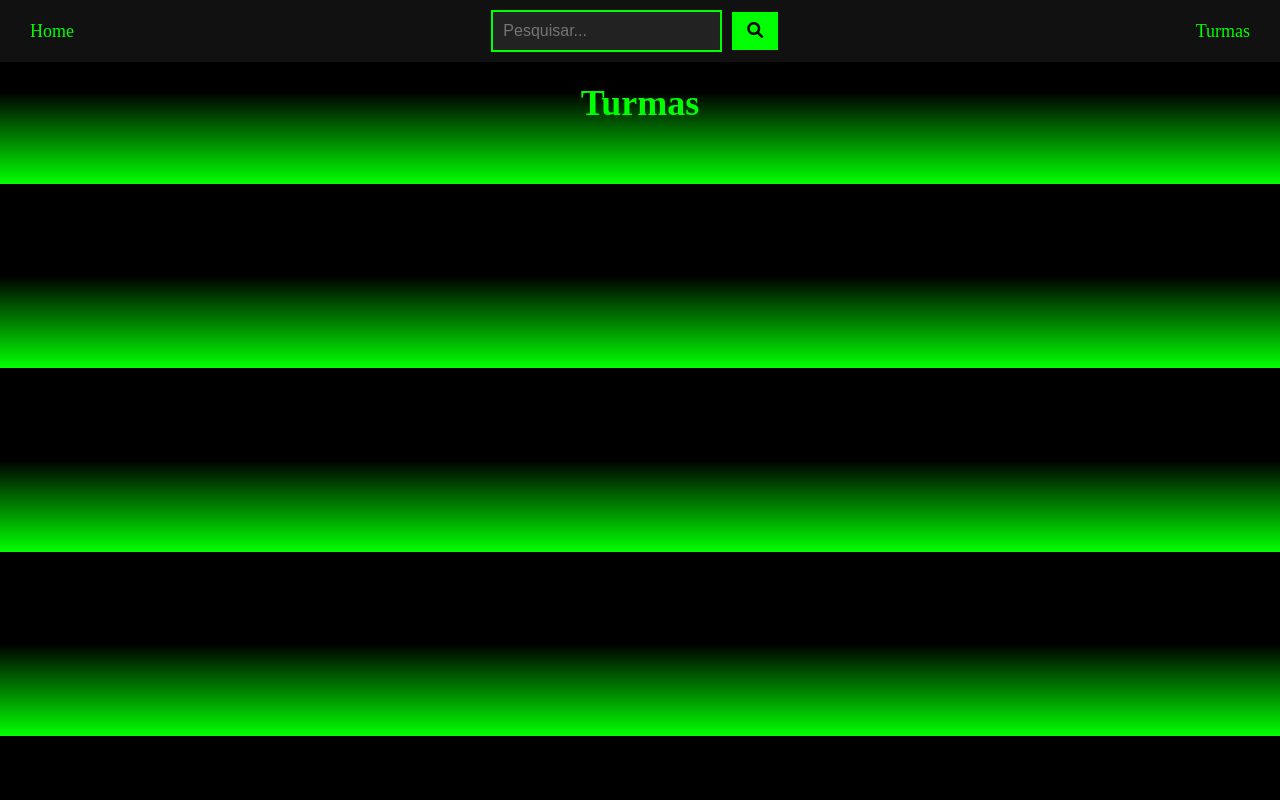
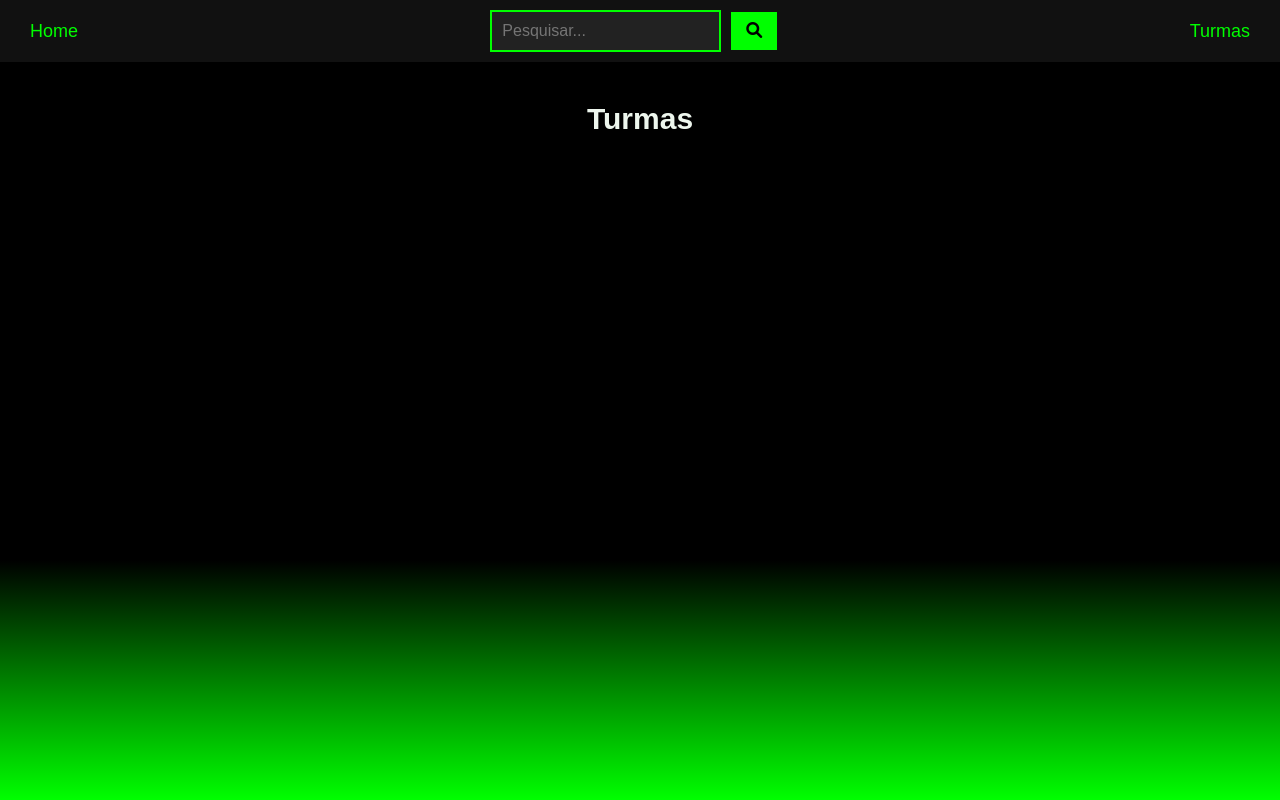
Before and after one commit to VoucherDesenvSenacHub/galeria-voucher, a PHP site: page / in a window 1280 px wide. Run offline with PHP 8.4, Linux system fonts and the light colour scheme.

Commit message:
atualizado desenho

```diff
--- a/perfildasturmas/style.css
+++ b/perfildasturmas/style.css
@@ -1,15 +1,49 @@
- /* Resetando estilos padrões */
- * {
+/* Resetando estilos padrões */
+
+.square {
+    width: 100px;
+    height: 100px;
+    background-color: #000000; /* Cor de fundo vermelha */
+    border: 1px solid #0f0; /* Borda verde com 5px de espessura */
+    position: absolute;
+    top: 31%; /* 50% da altura da página */
+    left: 20%; /* 50% da largura da página */
+}
+
+.square1 {
+    width: 0px;
+    height: 1000px;
+    background-color: #000000; /* Cor de fundo vermelha */
+    border: 1px solid #0f0; /* Borda verde com 5px de espessura */
+    position: absolute;
+    top: 10%; /* 50% da altura da página */
+    left: 27%; /* 50% da largura da página */
+}
+
+.square2 {
+    width: 10000px; /* Largura de 1000px */
+    height: 0px; /* Altura 0 para uma linha */
+    background-color: #000000; /* Cor de fundo preta */
+    border: 1px solid #0f0; /* Borda verde com 5px de espessura */
+    position: absolute;
+    top: 37%; /* 23% da altura da página */
+    left: 0%; /* 10% da largura da página */
+}
+
+
+
+
+* {
     margin: 0;
     padding: 0;
     box-sizing: border-box;
 }
 
-body {
-    background: linear-gradient(to bottom, #000, #000, #0f0);
-  }
-
-
+html, body {
+    height: 100%;
+    background: linear-gradient(to bottom, #000 10%, #000 70%, #000 0%, #0f0 100%); /* Gradiente contínuo de preto para verde */
+    font-family: Arial, sans-serif; /* Fonte básica para o corpo */
+}
 
 /* Barra de navegação */
 nav {
@@ -18,6 +52,10 @@ nav {
     align-items: center;
     background-color: #111;
     padding: 10px 20px;
+    position: sticky;
+    top: 100;
+    width: 100%;
+    z-index: 10;
 }
 
 nav a {
@@ -65,19 +103,20 @@ nav a:hover {
 .content {
     padding: 40px 20px;
     text-align: center;
+    flex-grow: 1; /* Garante que o conteúdo ocupe o restante da altura da página */
 }
 
 .content h1 {
-    color: #0f0;
-    font-size: 36px;
-    margin-bottom: 20px;
+    color: rgb(237, 246, 237);
+    font-size: 30px;
+    margin-bottom: 10px;
 }
 
 .turmas-container {
-    display: grid;
-    grid-template-columns: repeat(3, 1fr);
+    display: flex;
+    justify-content: center;
     gap: 20px;
-    justify-items: center;
+    flex-wrap: wrap; /* Faz com que os itens se adaptem ao tamanho da tela */
 }
 
 .turma {
@@ -87,6 +126,8 @@ nav a:hover {
     text-align: center;
     box-shadow: 0 0 10px rgba(0, 255, 0, 0.6);
     width: 250px;
+    margin: 10px;
+    transition: transform 0.3s;
 }
 
 .turma img {
@@ -99,6 +140,16 @@ nav a:hover {
     color: #0f0;
     font-size: 24px;
 }
-h1 {
-    margin-top: -20px; /* Move o título 20px para cima */
-  }
+
+/* Efeito de hover nas turmas */
+.turma:hover {
+    transform: scale(1.05); /* Leve aumento no tamanho da turma */
+}
+
+/* Certificando-se de que o layout ocupe toda a página */
+body {
+    display: flex;
+    flex-direction: column;
+    min-height: 100vh;
+    justify-content: flex-start; /* Garantir que o conteúdo comece de cima */
+}
```
